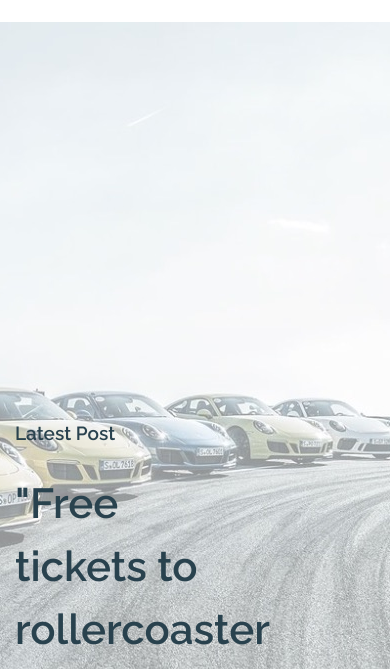
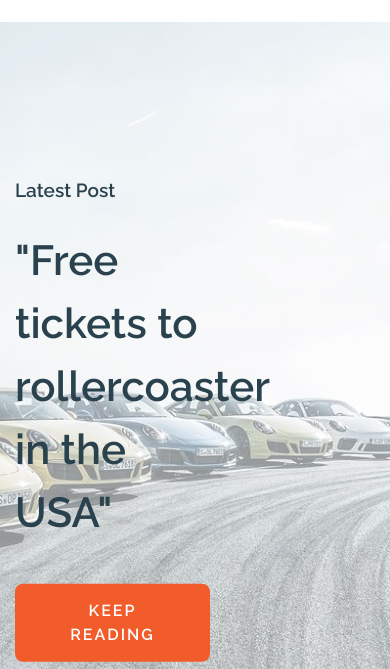
Before and after one commit to zaborska/ast-moton, a website: page index.html in a window 390 px wide. Shown: the part 175-844 px from the top of the page. Drawn offline with nearby package versions, Linux system fonts and the light colour scheme.

Commit message:
responsive

```diff
--- a/scss/_slider.scss
+++ b/scss/_slider.scss
@@ -12,6 +12,7 @@ section.slider {
     position: absolute;
     top: 50%;
     max-width: 50%;
+    transform: translate(0, -50%);
 
     .sub-header {
       font-weight: $semi-bold;
```
Also changed, not shown: css/index.css, 1 other file.
